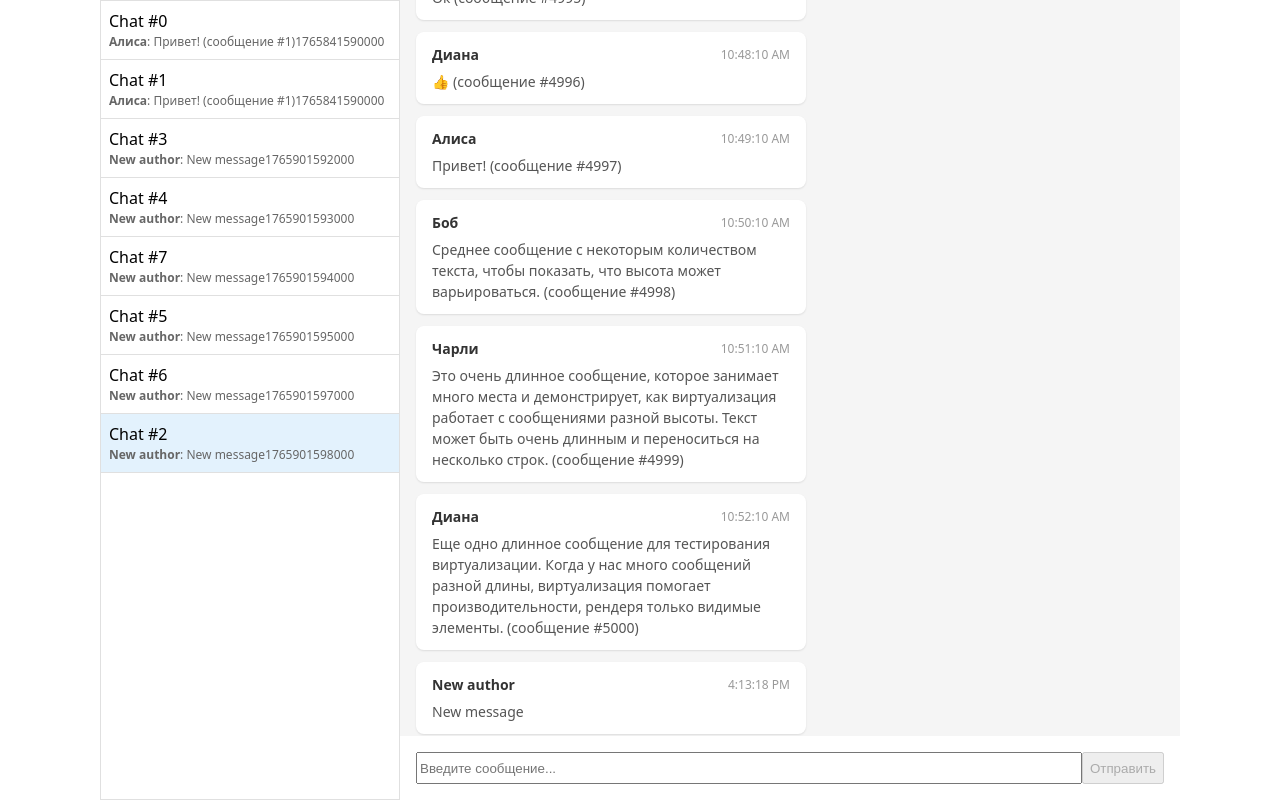
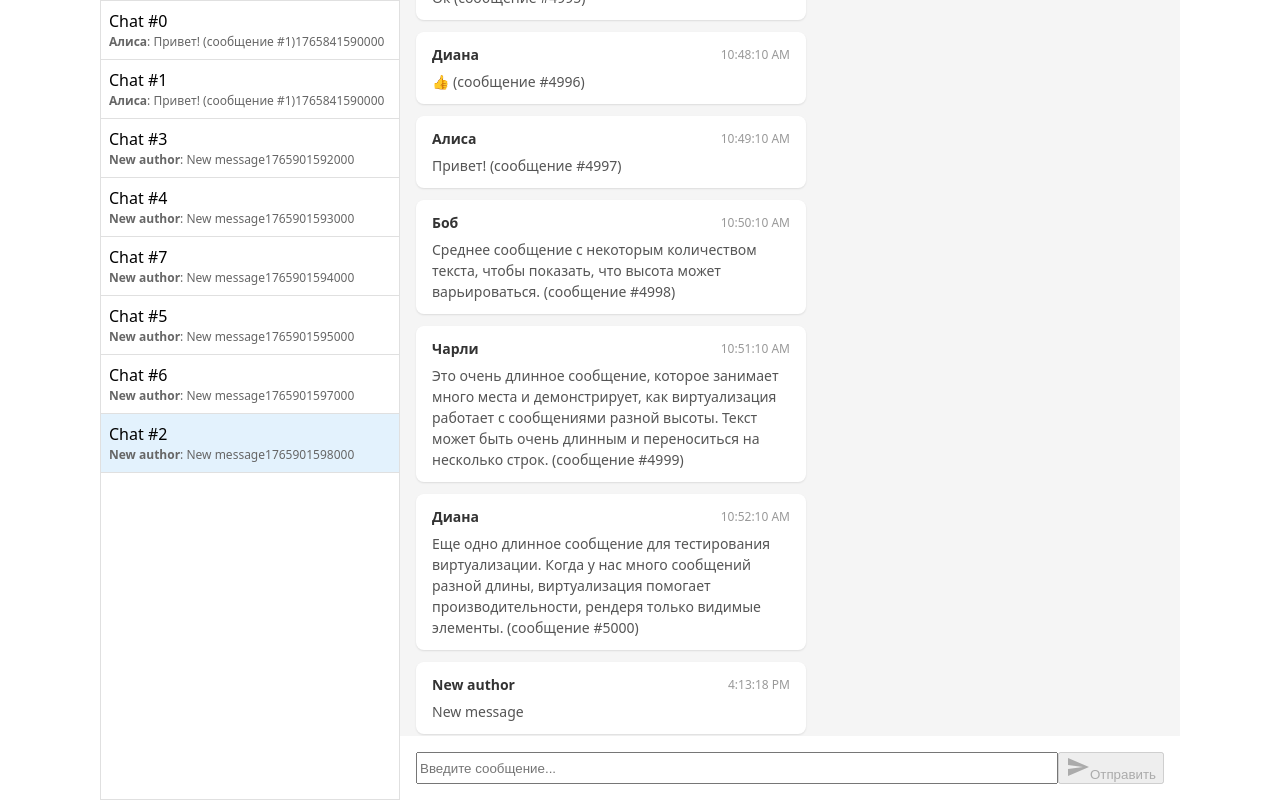
Before and after one commit to agufranov/chat-wnd, a React (Vite) app: page / in a window 1280 px wide. Both pictures are taken after a click on the element 250 px from the left and 148 px from the top of the page. Built offline with nearby package versions, Linux system fonts and the light colour scheme.

Commit message:
add svgr

```diff
--- a/package.json
+++ b/package.json
@@ -48,6 +48,7 @@
     "typescript": "~5.9.3",
     "typescript-eslint": "^8.46.4",
     "vite": "^7.2.4",
+    "vite-plugin-svgr": "^4.5.0",
     "vite-tsconfig-paths": "^6.0.3"
   }
 }
--- a/src/app/features/MessageInput/MessageInput.tsx
+++ b/src/app/features/MessageInput/MessageInput.tsx
@@ -1,6 +1,7 @@
 import { useState, type FormEvent } from "react";
 import type React from "react";
 import style from "./MessageInput.module.css";
+import Send from "./assets/send.svg?react";
 
 type MessageInputProps = {
   onSubmit: (message: string) => void;
@@ -26,6 +27,7 @@ export const MessageInput: React.FC<MessageInputProps> = ({ onSubmit }) => {
         }
       />
       <button type="submit" disabled={!inputState}>
+        <Send width={24} height={24} />
         Отправить
       </button>
     </form>
--- a/src/store/chatStore.ts
+++ b/src/store/chatStore.ts
@@ -15,10 +15,13 @@ export const useChatStore = create<ChatStore>()(
   immer((set, get) => {
     return {
       chats: [],
+
       messages: {},
+
       loadChats: async () => {
         set({ chats: await mockApi.getChats() });
       },
+
       loadMessages: async (chatId: string) => {
         const messages = await mockApi.getChatMessages(chatId);
         const chat = get().chats.find(({ id }) => id === chatId);
@@ -31,6 +34,7 @@ export const useChatStore = create<ChatStore>()(
           }
         });
       },
+
       subscribe: () => {
         const fn = (message: Message) => {
           const chat = get().chats.find(({ id }) => id === message.chatId);
--- a/vite.config.ts
+++ b/vite.config.ts
@@ -1,8 +1,9 @@
 import { defineConfig } from "vite";
 import react from "@vitejs/plugin-react";
 import tsconfigPaths from "vite-tsconfig-paths";
+import svgr from "vite-plugin-svgr";
 
 // https://vite.dev/config/
 export default defineConfig({
-  plugins: [react(), tsconfigPaths()],
+  plugins: [react(), tsconfigPaths(), svgr()],
 });
```
Also changed, not shown: src/app/features/MessageInput/assets/send.svg (added), 1 other file (tests, documents, lock files or other folders).
